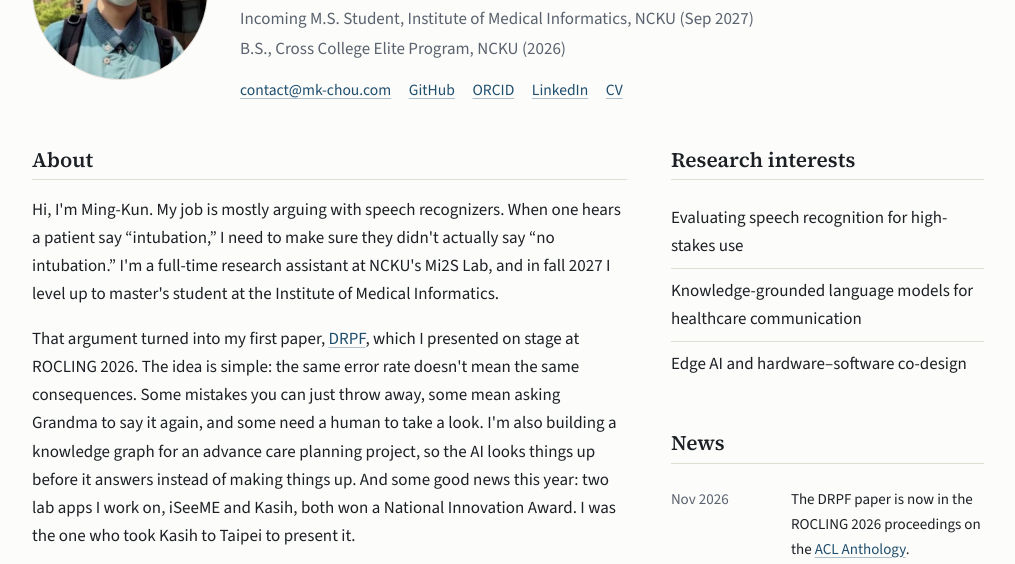
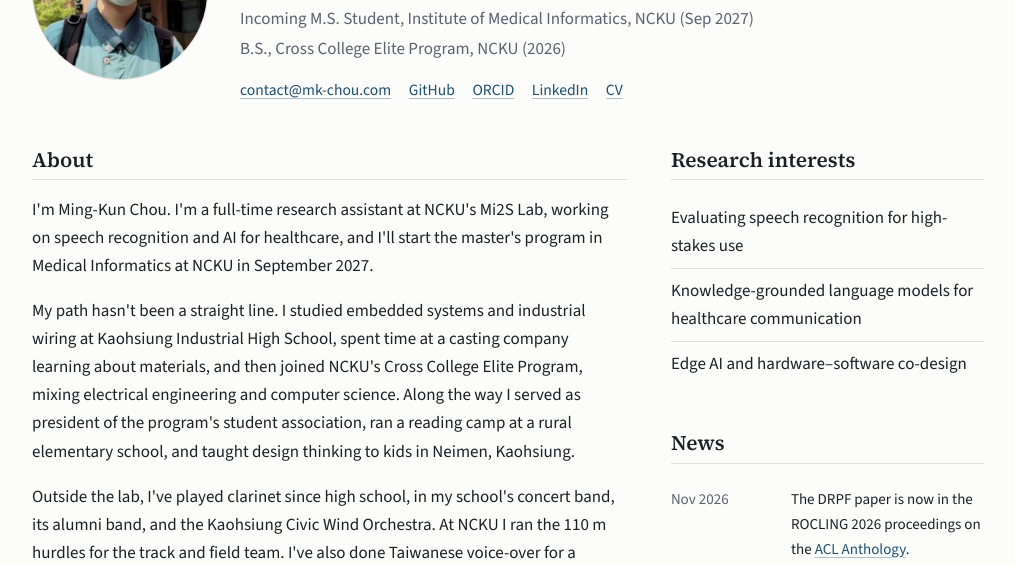
Before and after one commit to MKChou/mk-chou, a plain HTML site: page index.html in a window 1280 px wide. Shown: the part 223-787 px from the top of the page, without its empty margins (132-1147 px from the left). Drawn offline with nearby package versions, Linux system fonts and the light colour scheme.

Commit message:
Refocus homepage About on background and life outside research
Co-Authored-By: Claude Opus 5.5 <noreply@anthropic.com>

```diff
--- a/index.html
+++ b/index.html
@@ -57,9 +57,9 @@
         <div>
           <section class="section prose">
             <h2 class="section-title" data-i18n="home.h.about">About</h2>
-            <p data-i18n="home.about.p1">Hi, I'm Ming-Kun. My job is mostly arguing with speech recognizers. When one hears a patient say “intubation,” I need to make sure they didn't actually say “no intubation.” I'm a full-time research assistant at NCKU's Mi2S Lab, and in fall 2027 I level up to master's student at the Institute of Medical Informatics.</p>
-            <p data-i18n="home.about.p2" data-i18n-html>That argument turned into my first paper, <a href="research/drpf/">DRPF</a>, which I presented on stage at ROCLING 2026. The idea is simple: the same error rate doesn't mean the same consequences. Some mistakes you can just throw away, some mean asking Grandma to say it again, and some need a human to take a look. I'm also building a knowledge graph for an advance care planning project, so the AI looks things up before it answers instead of making things up. And some good news this year: two lab apps I work on, iSeeME and Kasih, both won a National Innovation Award. I was the one who took Kasih to Taipei to present it.</p>
-            <p data-i18n="home.about.p3" data-i18n-html>Before all this, I was the kid wiring circuits at an industrial high school. In college I crammed a <a href="project/2/">fall detector</a> onto a Jetson Nano with just 2 GB of memory, then <a href="project/3/">raced the same model on a PC, a Jetson, and an FPGA</a> to see where the time goes. Off the keyboard, I play clarinet and once placed eighth in the 110 m hurdles at the national intercollegiate games, so when I hit an obstacle, my first instinct is to jump over it.</p>
+            <p data-i18n="home.about.p1">I'm Ming-Kun Chou. I'm a full-time research assistant at NCKU's Mi2S Lab, working on speech recognition and AI for healthcare, and I'll start the master's program in Medical Informatics at NCKU in September 2027.</p>
+            <p data-i18n="home.about.p2">My path hasn't been a straight line. I studied embedded systems and industrial wiring at Kaohsiung Industrial High School, spent time at a casting company learning about materials, and then joined NCKU's Cross College Elite Program, mixing electrical engineering and computer science. Along the way I served as president of the program's student association, ran a reading camp at a rural elementary school, and taught design thinking to kids in Neimen, Kaohsiung.</p>
+            <p data-i18n="home.about.p3">Outside the lab, I've played clarinet since high school, in my school's concert band, its alumni band, and the Kaohsiung Civic Wind Orchestra. At NCKU I ran the 110 m hurdles for the track and field team. I've also done Taiwanese voice-over for a university event and made an animated short film about disaster preparedness.</p>
           </section>
 
           <section class="section">
--- a/js/site-i18n.js
+++ b/js/site-i18n.js
@@ -37,9 +37,9 @@ const SITE_I18N = {
     "home.edu.bs": "B.S., Cross College Elite Program, NCKU (2026)",
     "home.link.cv": "CV",
     "home.h.about": "About",
-    "home.about.p1": "Hi, I'm Ming-Kun. My job is mostly arguing with speech recognizers. When one hears a patient say “intubation,” I need to make sure they didn't actually say “no intubation.” I'm a full-time research assistant at NCKU's Mi2S Lab, and in fall 2027 I level up to master's student at the Institute of Medical Informatics.",
-    "home.about.p2": "That argument turned into my first paper, <a href=\"research/drpf/\">DRPF</a>, which I presented on stage at ROCLING 2026. The idea is simple: the same error rate doesn't mean the same consequences. Some mistakes you can just throw away, some mean asking Grandma to say it again, and some need a human to take a look. I'm also building a knowledge graph for an advance care planning project, so the AI looks things up before it answers instead of making things up. And some good news this year: two lab apps I work on, iSeeME and Kasih, both won a National Innovation Award. I was the one who took Kasih to Taipei to present it.",
-    "home.about.p3": "Before all this, I was the kid wiring circuits at an industrial high school. In college I crammed a <a href=\"project/2/\">fall detector</a> onto a Jetson Nano with just 2 GB of memory, then <a href=\"project/3/\">raced the same model on a PC, a Jetson, and an FPGA</a> to see where the time goes. Off the keyboard, I play clarinet and once placed eighth in the 110 m hurdles at the national intercollegiate games, so when I hit an obstacle, my first instinct is to jump over it.",
+    "home.about.p1": "I'm Ming-Kun Chou. I'm a full-time research assistant at NCKU's Mi2S Lab, working on speech recognition and AI for healthcare, and I'll start the master's program in Medical Informatics at NCKU in September 2027.",
+    "home.about.p2": "My path hasn't been a straight line. I studied embedded systems and industrial wiring at Kaohsiung Industrial High School, spent time at a casting company learning about materials, and then joined NCKU's Cross College Elite Program, mixing electrical engineering and computer science. Along the way I served as president of the program's student association, ran a reading camp at a rural elementary school, and taught design thinking to kids in Neimen, Kaohsiung.",
+    "home.about.p3": "Outside the lab, I've played clarinet since high school, in my school's concert band, its alumni band, and the Kaohsiung Civic Wind Orchestra. At NCKU I ran the 110 m hurdles for the track and field team. I've also done Taiwanese voice-over for a university event and made an animated short film about disaster preparedness.",
     "home.h.pub": "Publication",
     "pub.link.page": "Project page",
     "pub.link.code": "Code and probe sets",
@@ -298,9 +298,9 @@ const SITE_I18N = {
     "home.edu.bs": "成大全校不分系學士學位學程 學士（2026）",
     "home.link.cv": "簡歷",
     "home.h.about": "簡介",
-    "home.about.p1": "嗨，我是明坤。我的工作主要是跟語音辨識系統吵架：它聽到病人說「要插管」，我得確認病人其實說的不是「不要插管」。目前在成大 Mi2S 實驗室當全職研究助理，2027 年秋天會正式升級成醫資所碩士生。",
-    "home.about.p2": "吵著吵著，就吵出了我的第一篇論文 <a href=\"research/drpf/\">DRPF</a>，還在 ROCLING 2026 上台報告。核心想法很簡單：錯誤率一樣，不代表後果一樣。有的錯丟掉就好，有的要請阿嬤再講一次，有的一定得找人看一眼。另外我也在幫預立醫療照護計畫蓋知識圖譜，讓 AI 回答前先查資料，不要自己亂編。今年還有好消息：我參與的 iSeeME 和 Kasih 都拿到國家新創獎，Kasih 是我扛上台北報告的。",
-    "home.about.p3": "在這之前，我是高雄高工接電線的少年。大學時硬把<a href=\"project/2/\">跌倒偵測</a>塞進只有 2GB 記憶體的 Jetson Nano，又把同一個模型丟到<a href=\"project/3/\">電腦、Jetson、FPGA 上賽跑</a>，看時間到底卡在哪。寫程式以外，我吹單簧管，也跑過全國大專 110 公尺跨欄第八名，所以遇到障礙，我的第一反應通常是跨過去。",
+    "home.about.p1": "我是周明坤，目前在成大 Mi2S 實驗室擔任全職研究助理，做語音辨識與醫療 AI，2027 年 9 月會進入成大醫學資訊研究所。",
+    "home.about.p2": "我的路線不太直。高中在高雄高工學嵌入式系統和工業配線，之後在鑄造公司待過一段時間、接觸材料科學，才進成大全校不分系，同時修電機和資工。這一路上當過不分系學會會長，去偏鄉小學辦過閱讀營，也到高雄內門的國小教孩子設計思考。",
+    "home.about.p3": "研究以外，我從高中吹單簧管到現在，待過高工管樂隊、校友管樂團和高雄市民管樂團；大學是成大田徑隊，跑 110 公尺跨欄。也幫成大活動配過台語旁白，做過一支防災主題的動畫短片。",
     "home.h.pub": "論文",
     "pub.link.page": "研究介紹",
     "pub.link.code": "程式與測試集",
```
